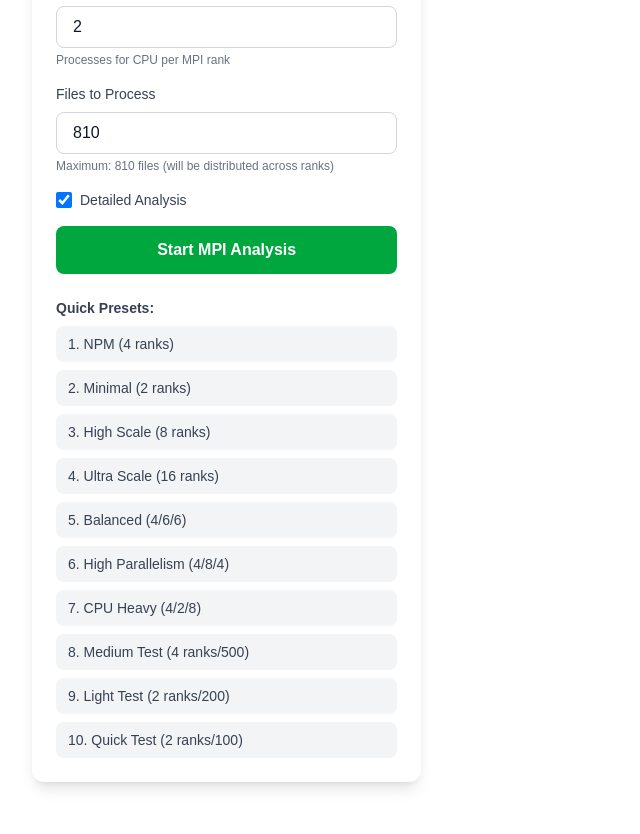
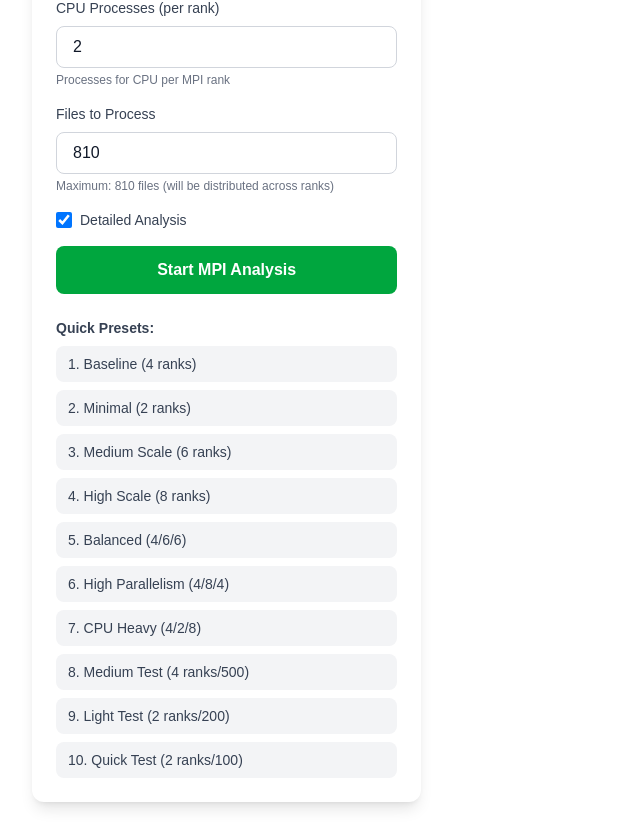
Before and after one commit to faridfirdaus-fred/uts-komputasiparalel, a Next.js app in the folder frontend/: page /mpi in a window 1280 px wide. Shown: the part 537-1371 px from the top of the page, without its empty margins (0-640 px from the left). Built offline with nearby package versions, Linux system fonts and the light colour scheme.

Commit message:
first commit

```diff
--- a/frontend/app/mpi/page.js
+++ b/frontend/app/mpi/page.js
@@ -62,10 +62,10 @@ export default function MPIPage() {
   };
 
   const presets = [
-    { name: '1. NPM (4 ranks)', mpi_ranks: 4, io_workers: 3, cpu_workers: 2, limit_data: 810 },
+    { name: '1. Baseline (4 ranks)', mpi_ranks: 4, io_workers: 3, cpu_workers: 2, limit_data: 810 },
     { name: '2. Minimal (2 ranks)', mpi_ranks: 2, io_workers: 4, cpu_workers: 4, limit_data: 810 },
-    { name: '3. High Scale (8 ranks)', mpi_ranks: 8, io_workers: 2, cpu_workers: 2, limit_data: 810 },
-    { name: '4. Ultra Scale (16 ranks)', mpi_ranks: 16, io_workers: 2, cpu_workers: 2, limit_data: 810 },
+    { name: '3. Medium Scale (6 ranks)', mpi_ranks: 6, io_workers: 3, cpu_workers: 3, limit_data: 810 },
+    { name: '4. High Scale (8 ranks)', mpi_ranks: 8, io_workers: 2, cpu_workers: 2, limit_data: 810 },
     { name: '5. Balanced (4/6/6)', mpi_ranks: 4, io_workers: 6, cpu_workers: 6, limit_data: 810 },
     { name: '6. High Parallelism (4/8/4)', mpi_ranks: 4, io_workers: 8, cpu_workers: 4, limit_data: 810 },
     { name: '7. CPU Heavy (4/2/8)', mpi_ranks: 4, io_workers: 2, cpu_workers: 8, limit_data: 810 },
@@ -100,6 +100,7 @@ export default function MPIPage() {
         <p className="text-sm text-blue-800">
           <strong>Note:</strong> MPI (Message Passing Interface) requires mpiexec to be installed.
           This will distribute the workload across multiple processes (ranks) for true distributed computing.
+          The system uses <code className="bg-blue-100 px-1 rounded">--oversubscribe</code> flag to allow more ranks than available CPU cores.
         </p>
       </div>
 
```
Also changed, not shown: 1 other file (tests, documents, lock files or other folders).
